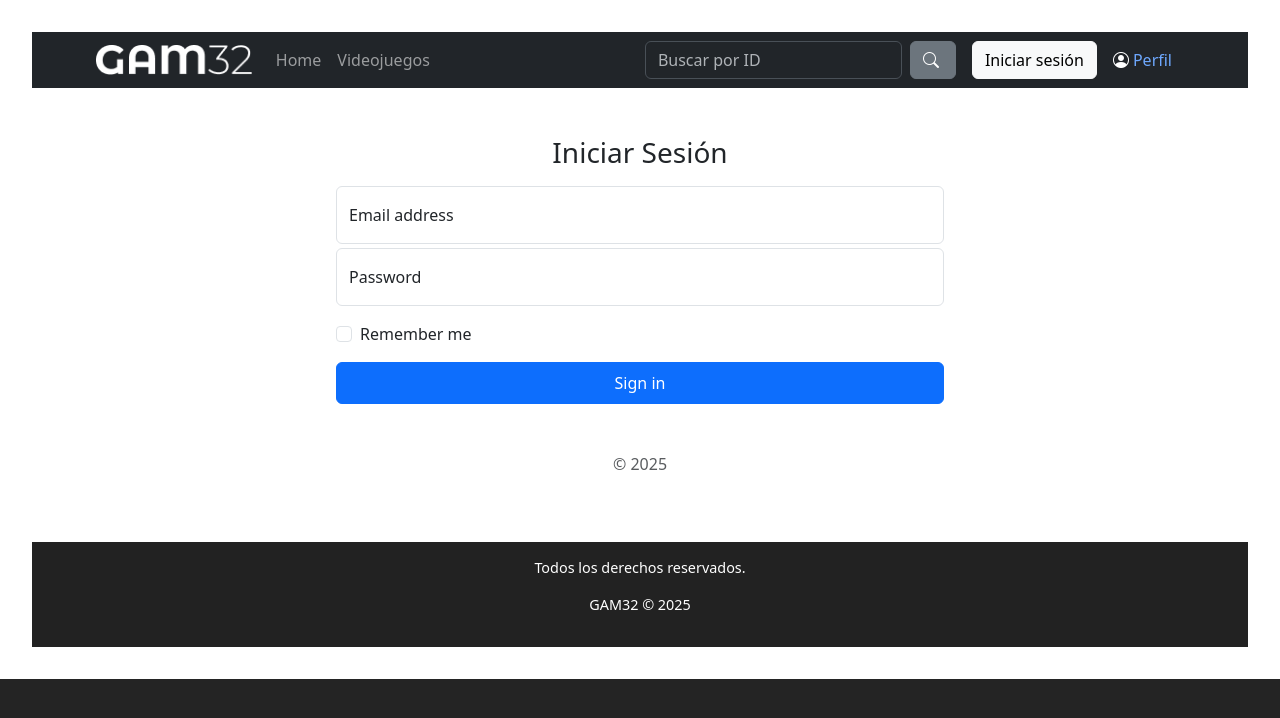
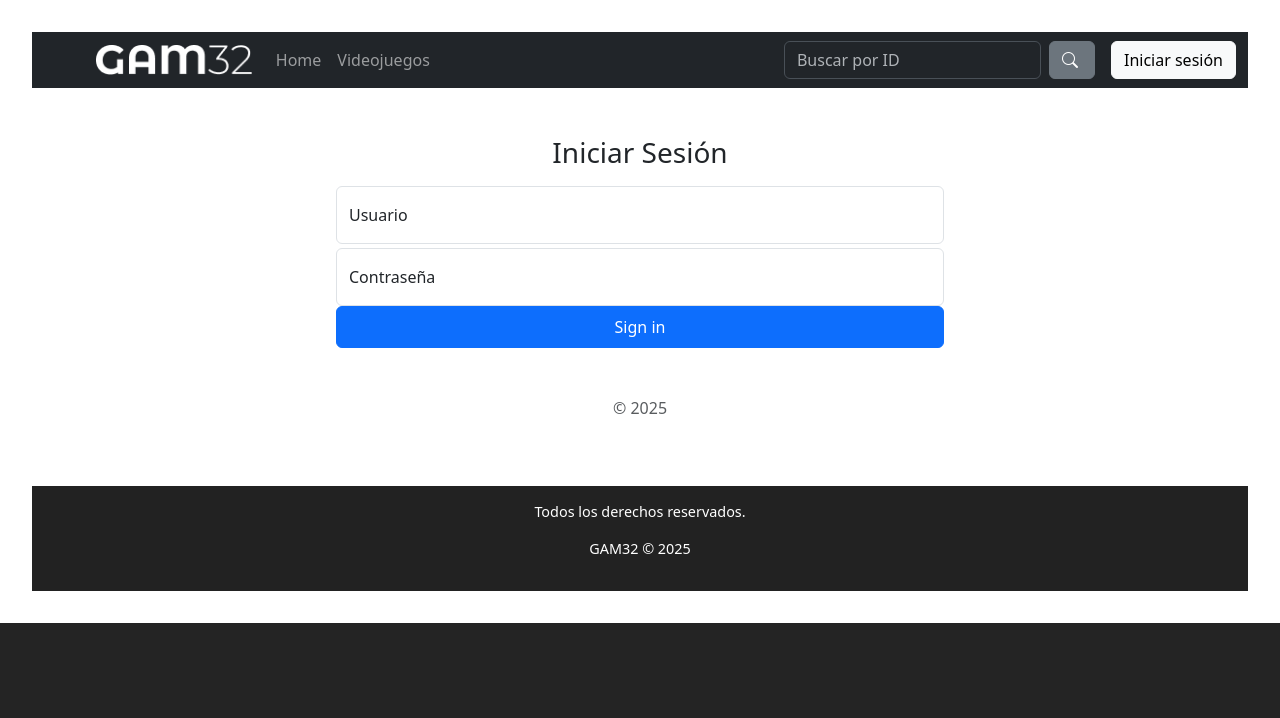
Before and after one commit to JulianFig19/act2-desarrollo-app-web-spa, a React (Vite) app: page /login in a window 1280 px wide. Shown: the top 718 px of the page. Built offline with nearby package versions, Linux system fonts and the light colour scheme.

Commit message:
funcionalidad de login, datos de usuarios y rutas privadas

```diff
--- a/src/App.jsx
+++ b/src/App.jsx
@@ -9,6 +9,8 @@ import Login from './Vistas/Login'
 import Notfound from './Vistas/404error'
 import Busqueda from './Vistas/Busqueda'
 import Detallegame from './Vistas/Detallegame'
+import ProtectedRoutes from './utils/ProtectedRoutes'
+import { AuthProvider } from './utils/AuthContext'
 
 function AppContent(){
   return (
@@ -17,11 +19,16 @@ return (
       <Routes>
         <Route path='/' element={<Landing />} />
         <Route path='/listavideojuegos' element={<Listado />} />
+        <Route element={
+          <ProtectedRoutes>
+
+          </ProtectedRoutes>}>
+        </Route>
         <Route path='/perfil' element={<Perfil />} />
-      <Route path='/Login' element={<Login />} />
-      <Route path='/Busqueda' element={<Busqueda />} />
         <Route path='/Detallegame' element={<Detallegame />} />
         <Route path="/Detallegame/:id" element={<Detallegame />} />
+        <Route path='/login' element={<Login />} />
+        <Route path='/Busqueda' element={<Busqueda />} />
         <Route path="*" element={<Notfound />} />
       </Routes>
       <Footer />
@@ -34,7 +41,9 @@ const App = () => {
   return (
     <div>
       <main>
+        <AuthProvider>
           <AppContent />
+        </AuthProvider>
       </main>
     </div>
 
--- a/src/Componentes/Header/Header.jsx
+++ b/src/Componentes/Header/Header.jsx
@@ -6,12 +6,14 @@ import Form from 'react-bootstrap/Form';
 import Nav from 'react-bootstrap/Nav';
 import Navbar from 'react-bootstrap/Navbar';
 import { Link } from 'react-router-dom';
-import { useState } from 'react';
+import { useState, useContext } from 'react';
 import { useNavigate } from 'react-router-dom';
+import AuthContext from '../../utils/AuthContext';
 
 const Header = () => {
   const [input, setInput] = useState('');
   const navigate = useNavigate();
+  const { user } = useContext(AuthContext)
 
   const handleSearch = () => {
     if (input.trim()) {
@@ -50,11 +52,15 @@ const Header = () => {
               <i className="bi bi-search text-white me-1"></i>
             </Button>
           </Form>
-
-          <Form className="d-flex ms-3" >
-            <Button as={Link} to="/login" variant="light">Iniciar sesión</Button>
-          </Form>
-          <Nav.Link as={Link} to="/perfil" style={{ paddingRight: '64px' }}><i className="bi bi-person-circle text-white me-1"></i>Perfil</Nav.Link>
+            {
+              user ? (
+                <Nav.Link as={Link} to="/perfil" style={{ paddingRight: '64px' }}><i className="bi bi-person-circle text-white me-1"></i>Perfil</Nav.Link>
+              ) : (
+                <Form className="d-flex ms-3" >
+                  <Button as={Link} to="/login" variant="light">Iniciar sesión</Button>
+                </Form>
+              )
+            }
         </Navbar.Collapse>
       </Container>
     </Navbar>
--- a/src/Vistas/Login.jsx
+++ b/src/Vistas/Login.jsx
@@ -1,25 +1,91 @@
-import React from "react";
+import React, { useState } from "react";
+import { useNavigate, useLocation } from "react-router-dom";
+import useLogin from '../hooks/useLogin';
+import { AuthContext } from '../utils/AuthContext';
+import { useContext } from "react";
 
 
 const Login = () => {
+    const [username, setUsername] = useState('');
+    const [password, setPassword] = useState('');
+    const { login, loading, error } = useLogin();
+    const { setUser } = useContext(AuthContext);
+    const navigate = useNavigate();
+    const location = useLocation();
+  // const {user, loginUser} = useAuth()
+  // const navigate = useNavigate()
+
+  // const loginForm = useRef(null)
+
+  // useEffect(() => {
+  //     if(user){
+  //       navigate('/')
+  //     }
+  // }, [])
+
+  // Determinar la ruta de redirección. Si viene de una ruta protegida, se usa "from"
+  const from = location.state?.from || '/';
+
+  const handleSubmit = async (e) => {
+        e.preventDefault();
+        try {
+            const loggedUser = await login(username, password);
+            setUser(loggedUser);
+            navigate(from, { replace: true });
+        } catch (err) {
+            // El error ya se gestiona en el hook (y se muestra en la vista)
+            console.error("Error de login:", err);
+        }
+  };
+
+  // const handleSubmit = async (e) => {
+  //   e.preventDefault()
+  //   const user = loginForm.current.username.value;
+  //   const password = loginForm.current.password.value;
+
+  //   try {
+  //     const loggedUser = await loginUser(user, password);
+  //     setUser
+  //   } catch (error) {
+  //     console.error("Error en el login:", error)
+
+  //   }
+  // }
+
   return (
     <div className="w-100 d-flex text-center m-auto">
       <main className="form-signin w-50 m-auto mt-5">
-        <form>
-          <h1 class="h3 mb-3 fw-normal">Iniciar Sesión</h1>
-          <div class="form-floating mb-1">
-            <input type="email" class="form-control" id="floatingInput" placeholder="name@example.com"/> <label for="floatingInput">Email address</label>
+        <form onSubmit={handleSubmit}>
+          <h1 className="h3 mb-3 fw-normal">Iniciar Sesión</h1>
+          <div className="form-floating mb-1">
+            <input type="text"
+              name="username"
+              value={username}
+              onChange={e => setUsername(e.target.value)}
+              disabled={loading}
+              className="form-control"
+              id="floatingInput"
+              placeholder="name@example.com"
+              required
+            />
+              <label htmlFor="floatingInput">Usuario</label>
           </div>
-          <div class="form-floating">
-            <input type="password" class="form-control" id="floatingPassword" placeholder="Password"/> <label for="floatingPassword">Password</label>
+          <div className="form-floating">
+            <input type="password"
+              name="password"
+              value={password}
+              onChange={e => setPassword(e.target.value)}
+              disabled={loading}
+              className="form-control"
+              id="floatingPassword"
+              placeholder="Password"
+              required
+            />
+              <label htmlFor="floatingPassword">Contraseña</label>
           </div>
-          <div class="form-check text-start my-3">
-            <input class="form-check-input" type="checkbox" value="remember-me" id="checkDefault"/>
-            <label class="form-check-label" for="checkDefault"> Remember me</label>
-          </div>
-
-          <button class="btn btn-primary w-100 py-2" type="submit">Sign in</button>
-          <p class="mt-5 mb-3 text-body-secondary">© 2025</p>
+          {error && <p className="login_error"> {error}</p>}
+          <button className="btn btn-primary w-100 py-2" type="submit">Sign in</button>
+          <p className="mt-5 mb-3 text-body-secondary">© 2025</p>
         </form>
       </main>
     </div>
--- a/src/Vistas/Perfil.jsx
+++ b/src/Vistas/Perfil.jsx
@@ -1,8 +1,12 @@
 import { Card, Container, Row, Col, Button } from 'react-bootstrap';
+// import { useContext } from 'react';
+import {AuthContext} from '../utils/AuthContext';
 
 const Perfil = () => {
+  // const { user } = useContext(AuthContext);
+
   const usuario = {
-    nombre: 'David Duran',
+    nombre: 'Usuario',
     correo: 'user123@gmail.com',
     username: 'dd123',
     avatar: '/perfil.png',
@@ -33,7 +37,6 @@ const Perfil = () => {
                   <span key={index} className="badge bg-secondary me-1">{juego}</span>
                 ))}
               </Card.Text>
-              <Button variant="primary">Editar perfil</Button>
             </Card.Body>
           </Card>
         </Col>
--- /dev/null
+++ b/src/data/usersData.js
@@ -0,0 +1,5 @@
+export const users = [
+    { username: "user1", password: "user1", displayName: "Kelvin" },
+    { username: "admin", password: "admin", displayName: "Administrador" },
+    { username: "user2", password: "user2", displayName: "Julián" }
+];
--- /dev/null
+++ b/src/hooks/useLogin.jsx
@@ -0,0 +1,30 @@
+import { useState } from 'react';
+import { users } from '../data/usersData';
+
+const useLogin = () => {
+    const [loading, setLoading] = useState(false);
+    const [error, setError] = useState(null);
+
+    const login = async (username, password) => {
+        setLoading(true);
+        setError(null);
+        try {
+            // Simula un retardo de 1 segundo
+            await new Promise(resolve => setTimeout(resolve, 1000));
+            const found = users.find(u => u.username === username && u.password === password);
+            if (!found) {
+                throw new Error("Credenciales inválidas");
+            }
+            return found;
+        } catch (err) {
+            setError(err.message);
+            throw err;
+        } finally {
+            setLoading(false);
+        }
+    };
+
+    return { login, loading, error };
+};
+
+export default useLogin;
--- /dev/null
+++ b/src/utils/AuthContext.jsx
@@ -0,0 +1,17 @@
+import { createContext, useState } from "react";
+
+export const AuthContext = createContext();
+
+export const AuthProvider = ({children}) => {
+
+    const [user, setUser] = useState(null);
+
+    return(
+        <AuthContext.Provider value={{user, setUser}}>
+            {children}
+        </AuthContext.Provider>
+    )
+}
+
+
+export default AuthContext
--- /dev/null
+++ b/src/utils/ProtectedRoutes.jsx
@@ -0,0 +1,16 @@
+import {Navigate, useLocation } from "react-router-dom";
+import { AuthContext } from "./AuthContext";
+import React,{ useContext } from "react";
+
+const ProtectedRoutes = ({ children }) => {
+    const {user} = useContext(AuthContext);
+    const location = useLocation();
+
+     if (!user) {
+        return <Navigate to="/login" state={{ from: location.pathname }} replace />;
+    }
+
+    return children;
+};
+
+export default ProtectedRoutes;
```
Lines whose indentation alone changed are shown as unchanged.
